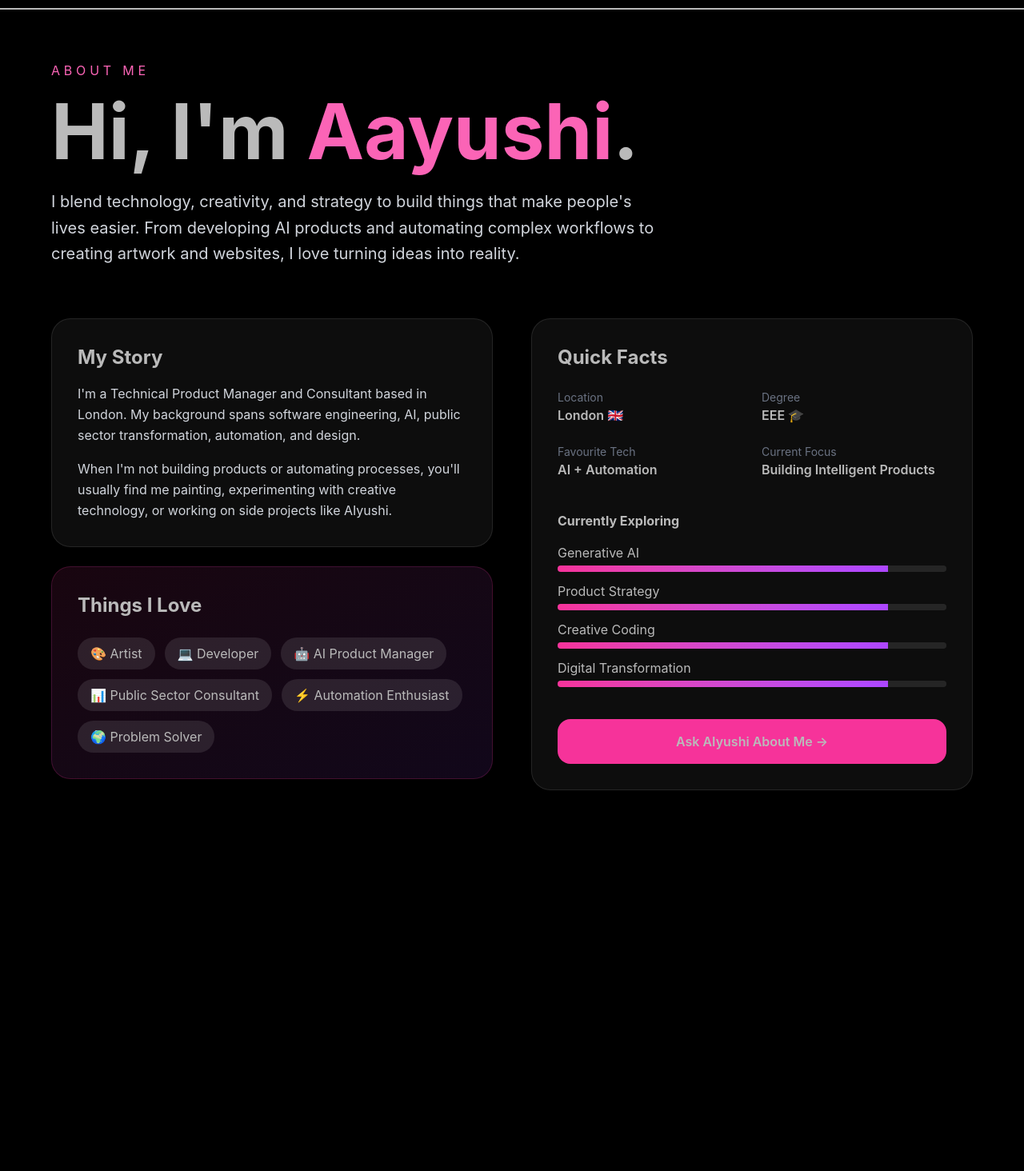
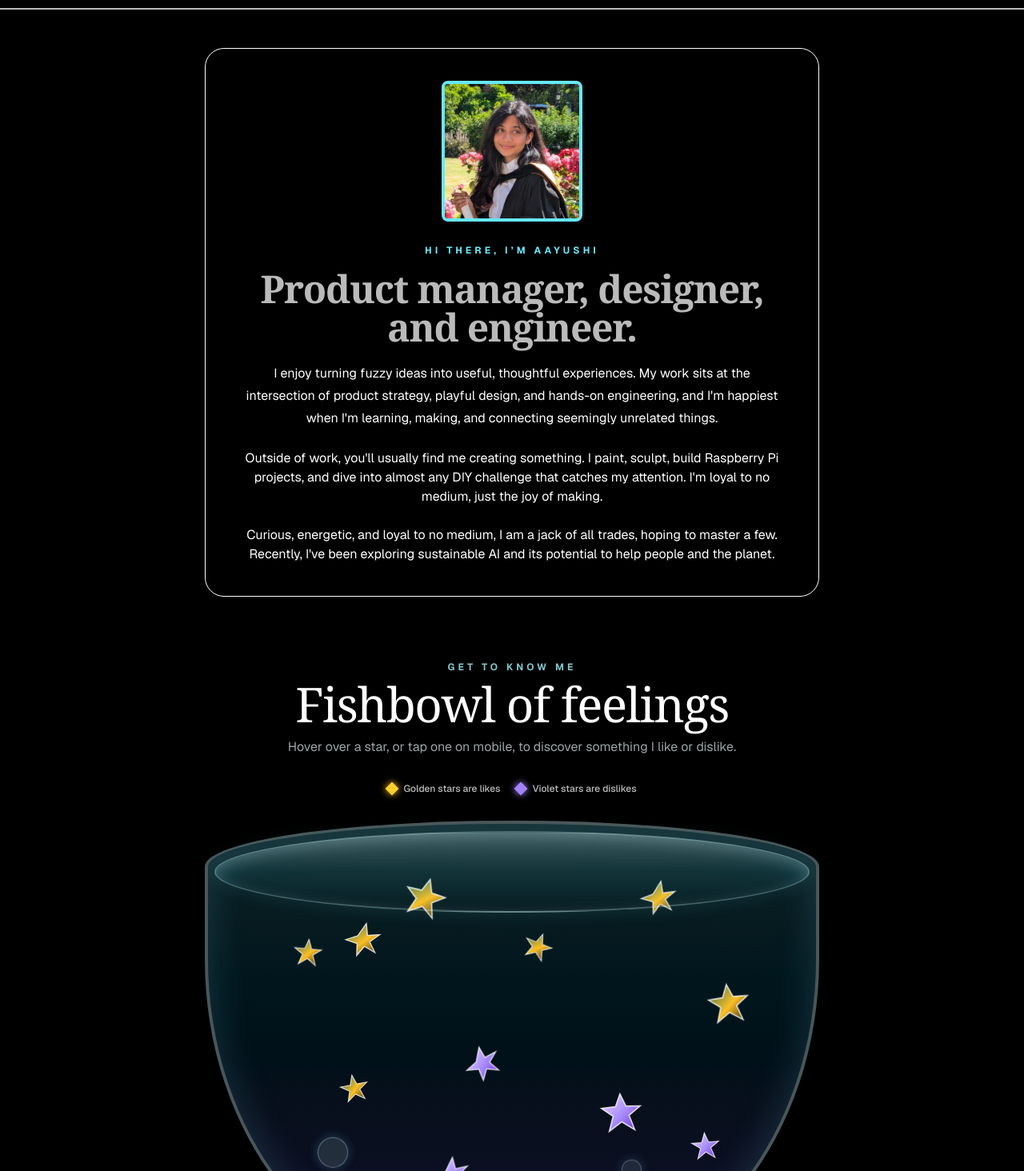
Before and after one commit to jhaveriaayushi/Aayushi-experience, a Next.js app: page /about in a window 1280 px wide. Shown: the part 46-1510 px from the top of the page at 80% size. Before the commit the page ends 1098 px from the top, so only its background shows below. Built offline with nearby package versions, Linux system fonts and the light colour scheme.

Commit message:
about page v1 created

```diff
--- a/app/about/page.tsx
+++ b/app/about/page.tsx
@@ -1,134 +1,235 @@
-"use client";
+'use client';
 
-import { useState } from "react";
+import React, { useState } from "react";
+import { motion } from "framer-motion";
 
-const facts = [
-  "🎨 Artist",
-  "💻 Developer",
-  "🤖 AI Product Manager",
-  "📊 Public Sector Consultant",
-  "⚡ Automation Enthusiast",
-  "🌍 Problem Solver",
+const likes = ["AI", "Olives", "Art", "Robotics", "Playful UX", "Making things", "Automation"];
+const dislikes = ["Boring forms", "Clutter", "Tiny buttons", "Slow websites", "Needless jargon"];
+
+const starPaths = [
+  "50 4 61 35 94 35 67 54 78 87 50 67 22 87 33 54 6 35 39 35",
+  "50 6 59 37 91 29 68 53 87 79 56 68 40 96 35 64 3 59 33 43",
+  "50 5 62 34 95 36 68 56 79 90 50 70 20 90 31 56 5 36 38 34",
 ];
 
-export default function AboutPage() {
-  const [selected, setSelected] = useState("About");
+const bubbles = [
+  { left: "18%", top: "72%", size: "clamp(4px, 3vw, 50px)", delay: "0s" },
+  { left: "30%", top: "82%", size: "clamp(6px, 5vw, 34px)", delay: "1s" },
+  { left: "68%", top: "76%", size: "clamp(5px, 2vw, 42px)", delay: "0.5s" },
+  { left: "78%", top: "86%", size: "clamp(4px, 4vw, 30px)", delay: "1.5s" },
+];
+
+type StarItem = {
+  word: string;
+  kind: "like" | "dislike";
+  x: number;
+  y: number;
+  dx: number;
+  dy: number;
+  rotate: number;
+};
+
+function FloatingStar({
+  item,
+  index,
+}: {
+  item: StarItem;
+  index: number;
+}) {
+  const [active, setActive] = useState(false);
+  const isLike = item.kind === "like";
+  const size = `clamp(24px, ${6 + (index % 3) * 1.2}vw, ${38 + (index % 3) * 8}px)`;
+  const duration = 13 + (index % 5) * 2.3;
+  const path = starPaths[index % starPaths.length];
 
   return (
-    <main className="min-h-screen bg-background theme-font px-8 py-16">
-      <div className="max-w-6xl mx-auto">
-        <div className="mb-16">
-          <p className="text-pink-400 uppercase tracking-[0.3em] mb-4">
-            ABOUT ME
+    <motion.button
+      type="button"
+      aria-label={`${isLike ? "Like" : "Dislike"}: ${item.word}`}
+      onMouseEnter={() => setActive(true)}
+      onMouseLeave={() => setActive(false)}
+      className="absolute grid place-items-center rounded-full focus:outline-none focus-visible:ring-2 focus-visible:ring-white/90 focus-visible:ring-offset-4 focus-visible:ring-offset-cyan-950"
+      style={{ left: `${item.x}%`, top: `${item.y}%`, width: size, height: size }}
+      animate={{
+        x: [0, item.dx, -item.dx * 0.55, 0],
+        y: [0, -item.dy, item.dy * 0.7, 0],
+        rotate: [0, item.rotate, -item.rotate * 0.55, 0],
+      }}
+      transition={{ duration, repeat: Infinity, ease: "easeInOut", delay: index * -0.8 }}
+      whileHover={{ scale: 1.18 }}
+    >
+      <motion.span
+        className={`pointer-events-none absolute z-10 whitespace-nowrap rounded-full border px-3 py-1.5 text-xs font-semibold tracking-wide shadow-xl backdrop-blur-md ${isLike
+          ? "border-amber-100/40 bg-amber-100/90 text-amber-950"
+          : "border-violet-100/40 bg-violet-100/90 text-violet-950"
+          }`}
+        initial={false}
+        animate={{
+          opacity: active ? 1 : 0,
+          y: active ? -3 : -28,
+          scale: active ? 1 : 0.85,
+        }}
+        transition={{ duration: 0.2 }}
+      >
+        {item.word}
+      </motion.span>
+
+      <motion.svg
+        viewBox="0 0 100 100"
+        className="relative z-0 h-full w-full overflow-visible drop-shadow-[0_0_10px_rgba(255,255,255,0.65)]"
+        animate={{ filter: active ? "brightness(1.3)" : "brightness(1)" }}
+      >
+        <defs>
+          <linearGradient id={`star-${index}`} x1="0" y1="0" x2="1" y2="1">
+            <stop
+              offset="0%"
+              stopColor={isLike ? "var(--like-start)" : "var(--dislike-start)"}
+            />
+            <stop
+              offset="55%"
+              stopColor={isLike ? "var(--like-mid)" : "var(--dislike-mid)"}
+            />
+            <stop
+              offset="100%"
+              stopColor={isLike ? "var(--like-end)" : "var(--dislike-end)"}
+            />
+          </linearGradient>
+        </defs>
+
+        <polygon
+          points={path}
+          fill={`url(#star-${index})`}
+          stroke="rgba(255,255,255,.8)"
+          strokeWidth="3"
+        />
+      </motion.svg>
+    </motion.button>
+  );
+}
+
+export default function AboutPage() {
+  const stars = (() => {
+    const words = [
+      ...likes.map((word) => ({ word, kind: "like" as const })),
+      ...dislikes.map((word) => ({ word, kind: "dislike" as const })),
+    ];
+
+    const positions = [
+      [13, 26], [21, 23], [30, 14], [49, 25], [70, 14], [83, 33],
+      [23, 54], [44, 47], [65, 57], [80, 67], [37, 73], [58, 78],
+    ];
+
+    return words.map((item, index) => ({
+      ...item,
+      x: positions[index][0],
+      y: positions[index][1],
+      dx: 10 + (index % 4) * 5,
+      dy: 8 + (index % 3) * 5,
+      rotate: 8 + (index % 4) * 6,
+    }));
+  })();
+
+  return (
+    <main className="relative min-h-screen overflow-hidden bg-background px-4 py-12 text-white selection:bg-fuchsia-300 selection:text-slate-950 sm:px-8">
+      <div className="absolute inset-0 bg-[radial-gradient(circle_at_50%_15%,rgba(49, 156, 180, 0.48),transparent_35%),radial-gradient(circle_at_20%_70%,rgba(168,85,247,0.16),transparent_38%),linear-gradient(to_bottom,#071c2d,#041019)]" />
+
+
+
+      <section
+        className="relative mx-auto mb-20 w-full max-w-4xl text-center"
+        aria-labelledby="about-title"
+      >
+        <div
+          className="mx-auto flex max-w-3xl flex-col items-center rounded-3xl border p-6 shadow-2xl backdrop-blur-md sm:p-10"
+          style={{
+            backgroundColor: "var(--about-panel)",
+            borderColor: "var(--about-border)",
+          }}
+        >
+          <div
+            className="about-image-frame mb-7 h-36 w-36 overflow-hidden shadow-xl transition-all duration-500 sm:h-44 sm:w-44"
+          >
+            <img
+              src="/me.jpeg"
+              alt="Aayushi"
+              className="h-full w-full object-cover"
+            />
+          </div>
+
+          <p className="text-xs font-bold uppercase tracking-[0.34em] text-[var(--accent)]">
+            Hi there, I’m Aayushi
           </p>
 
-          <h1 className="text-6xl md:text-8xl font-bold mb-6">
-            Hi, I'm
-            <span className="text-pink-400"> Aayushi</span>.
-          </h1>
+          <h2
+            id="about-title"
+            className="mt-4 max-w-2xl font-serif text-3xl font-semibold tracking-tight text-foreground sm:text-5xl"
+          >
+            Product manager, designer, and engineer.
+          </h2>
 
-          <p className="text-xl text-gray-300 max-w-3xl leading-relaxed">
-            I blend technology, creativity, and strategy to build things that
-            make people's lives easier. From developing AI products and
-            automating complex workflows to creating artwork and websites,
-            I love turning ideas into reality.
+          <p className="mt-5 max-w-2xl text-sm leading-7 text-[var(--about-muted)] sm:text-base">
+            I enjoy turning fuzzy ideas into useful, thoughtful experiences. My work sits at the intersection of product strategy, playful design, and hands-on engineering, and I'm happiest when I'm learning, making, and connecting seemingly unrelated things.
+          </p><br></br><p>
+            Outside of work, you'll usually find me creating something. I paint, sculpt, build Raspberry Pi projects, and dive into almost any DIY challenge that catches my attention. I'm loyal to no medium, just the joy of making.
+          </p><br></br><p>
+            Curious, energetic, and loyal to no medium, I am a jack of all trades, hoping to master a few. Recently, I've been exploring sustainable AI and its potential to help people and the planet.
+
           </p>
         </div>
+      </section>
 
-        <div className="grid lg:grid-cols-2 gap-12">
-          {/* Left Side */}
-          <div className="space-y-6">
-            <div className="bg-white/5 backdrop-blur-sm border border-white/10 rounded-3xl p-8">
-              <h2 className="text-2xl font-bold mb-4">My Story</h2>
 
-              <p className="text-gray-300 leading-relaxed">
-                I'm a Technical Product Manager and Consultant based in London.
-                My background spans software engineering, AI, public sector
-                transformation, automation, and design.
-              </p>
 
-              <p className="text-gray-300 mt-4 leading-relaxed">
-                When I'm not building products or automating processes,
-                you'll usually find me painting, experimenting with creative
-                technology, or working on side projects like AIyushi.
-              </p>
-            </div>
+      <section className="relative mx-auto flex max-w-5xl flex-col items-center">
+        <p className="mb-2 text-xs font-bold uppercase tracking-[0.34em] text-cyan-200/80">
+          Get to know me
+        </p>
+        <h1 className="text-center font-serif text-4xl tracking-tight sm:text-6xl">Fishbowl of feelings</h1>
+        <p className="mt-3 max-w-xl text-center text-sm leading-6 text-cyan-50/65 sm:text-base">
+          Hover over a star, or tap one on mobile, to discover something I like or dislike.
+        </p>
 
-            <div className="bg-gradient-to-br from-pink-500/10 to-purple-500/10 border border-pink-500/20 rounded-3xl p-8">
-              <h2 className="text-2xl font-bold mb-6">
-                Things I Love
-              </h2>
+        <div className="mt-8 flex flex-wrap items-center justify-center gap-5 text-xs font-medium text-white/75">
+          <span className="flex items-center gap-2"><span className="h-3 w-3 rotate-45 bg-amber-300 shadow-[0_0_10px_#fbbf24]" /> Golden stars are likes</span>
+          <span className="flex items-center gap-2"><span className="h-3 w-3 rotate-45 bg-violet-400 shadow-[0_0_10px_#a78bfa]" /> Violet stars are dislikes</span>
+        </div>
 
-              <div className="flex flex-wrap gap-3">
-                {facts.map((fact) => (
-                  <span
-                    key={fact}
-                    className="px-4 py-2 rounded-full bg-white/10 hover:bg-pink-500/20 transition"
-                  >
-                    {fact}
-                  </span>
-                ))}
-              </div>
-            </div>
-          </div>
+        <div
+          className="relative isolate mt-8 aspect-[4/3] w-full max-w-3xl overflow-hidden border-4 border-cyan-100/35 bg-gradient-to-b from-cyan-300/15 via-sky-500/10 to-indigo-950/55 shadow-[inset_0_0_50px_rgba(125,211,252,0.18),0_35px_80px_rgba(0,0,0,0.55)] backdrop-blur-sm"
+          style={{
+            borderRadius: "50% 50% 42% 42% / 10% 10% 70% 70%",
+            backgroundClip: "padding-box",
+          }}
+        >
 
-          {/* Right Side */}
-          <div className="bg-white/5 border border-white/10 rounded-3xl p-8">
-            <h2 className="text-2xl font-bold mb-6">
-              Quick Facts
-            </h2>
+          <div
+            className="pointer-events-none absolute left-[1%] top-[1.5%] z-20 h-[18%] w-[98%] rounded-[50%] border-2 border-cyan-100/30 bg-gradient-to-b from-cyan-100/25 via-cyan-300/10 to-transparent shadow-[inset_0_4px_18px_rgba(207,250,254,0.2),0_0_24px_rgba(103,232,249,0.12)]"
+            aria-hidden="true"
+          />
 
-            <div className="grid grid-cols-2 gap-6">
-              <div>
-                <p className="text-gray-500 text-sm">Location</p>
-                <p className="font-semibold">London 🇬🇧</p>
-              </div>
 
-              <div>
-                <p className="text-gray-500 text-sm">Degree</p>
-                <p className="font-semibold">EEE 🎓</p>
-              </div>
+          {bubbles.map((bubble, index) => (
+            <span
+              key={index}
+              className="absolute rounded-full border border-cyan-100/40 bg-cyan-100/15 shadow-[0_0_14px_rgba(125,211,252,0.3)]"
+              style={{
+                left: bubble.left,
+                top: bubble.top,
+                width: bubble.size,
+                height: bubble.size,
+                animation: `floatBubble 4s ease-in-out ${bubble.delay} infinite`,
+              }}
+            />
+          ))}
 
-              <div>
-                <p className="text-gray-500 text-sm">Favourite Tech</p>
-                <p className="font-semibold">AI + Automation</p>
-              </div>
+          {stars.map((item, index) => (
+            <FloatingStar key={`${item.word}-${index}`} item={item} index={index} />
+          ))}
+        </div>
 
-              <div>
-                <p className="text-gray-500 text-sm">Current Focus</p>
-                <p className="font-semibold">Building Intelligent Products</p>
-              </div>
-            </div>
+      </section>
 
-            <div className="mt-10">
-              <h3 className="font-bold mb-4">Currently Exploring</h3>
 
-              <div className="space-y-3">
-                {[
-                  "Generative AI",
-                  "Product Strategy",
-                  "Creative Coding",
-                  "Digital Transformation",
-                ].map((item) => (
-                  <div key={item}>
-                    <div className="flex justify-between mb-1">
-                      <span>{item}</span>
-                    </div>
-
-                    <div className="h-2 bg-white/10 rounded-full overflow-hidden">
-                      <div className="h-full w-[85%] bg-gradient-to-r from-pink-500 to-purple-500" />
-                    </div>
-                  </div>
-                ))}
-              </div>
-            </div>
-
-            <button className="mt-10 w-full py-4 rounded-2xl bg-pink-500 hover:bg-pink-400 transition font-semibold">
-              Ask AIyushi About Me →
-            </button>
-          </div>
-        </div>
-      </div>
     </main>
   );
 }
--- a/app/globals.css
+++ b/app/globals.css
@@ -10,6 +10,16 @@
 
   --theme-font: "Inter", sans-serif;
   --theme-sub-font: var(--font-geist-mono);
+
+  --like-start: #296959;
+  --like-mid: #fbbf24;
+  --like-end: #291a0f;
+
+  --dislike-start: #e9d5ff;
+  --dislike-mid: #a78bfa;
+  --dislike-end: #6d28d9;
+
+  --accent: #67e8f9;
 }
 
 [data-theme="fun"] {
@@ -21,7 +31,18 @@
 
   --theme-font: "Caveat", cursive;
   --theme-sub-font: var(--font-quicksand);
+
+  --like-start: #fef9c3;
+  --like-mid: #facc15;
+  --like-end: #ea580c;
+
+  --dislike-start: #f3e8ff;
+  --dislike-mid: #c084fc;
+  --dislike-end: #7e22ce;
+
+  --accent: #f472b6;
 }
+
 
 .assistant-bubble {
   background: var(--assistant-bubble);
@@ -59,3 +80,27 @@ body {
   background: var(--background);
   color: var(--foreground);
 }
+
+@keyframes floatBubble {
+
+  0%,
+  100% {
+    transform: translateY(0);
+    opacity: 0.45;
+  }
+
+  50% {
+    transform: translateY(-18px);
+    opacity: 0.9;
+  }
+}
+
+.about-image-frame {
+  border: 4px solid var(--accent);
+  border-radius: 0.5rem;
+}
+
+[data-theme="fun"] .about-image-frame {
+  border-radius: 62% 38% 30% 70% / 45% 58% 42% 55%;
+  transform: rotate(-3deg);
+}
--- a/package.json
+++ b/package.json
@@ -14,6 +14,7 @@
     "@ai-sdk/openai": "^3.0.74",
     "@ai-sdk/react": "^3.0.210",
     "ai": "^6.0.208",
+    "framer-motion": "^13.2.0",
     "next": "^16.2.9",
     "pdf-parse": "^1.1.1",
     "react": "19.2.4",
```
Also changed, not shown: public/me.jpeg (added), 1 other file (tests, documents, lock files or other folders).
